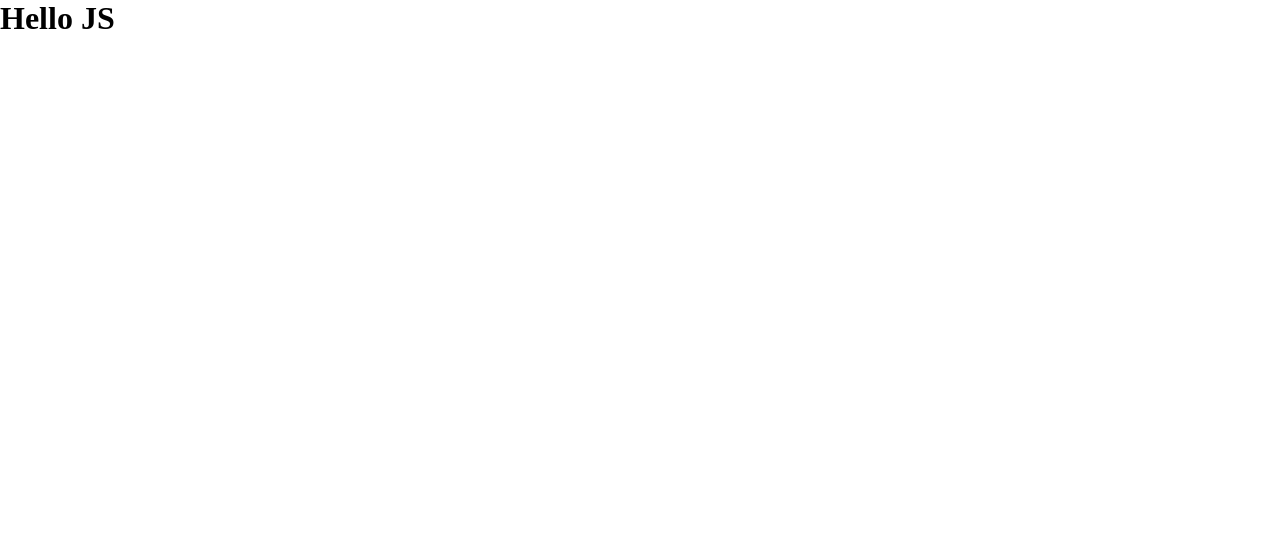
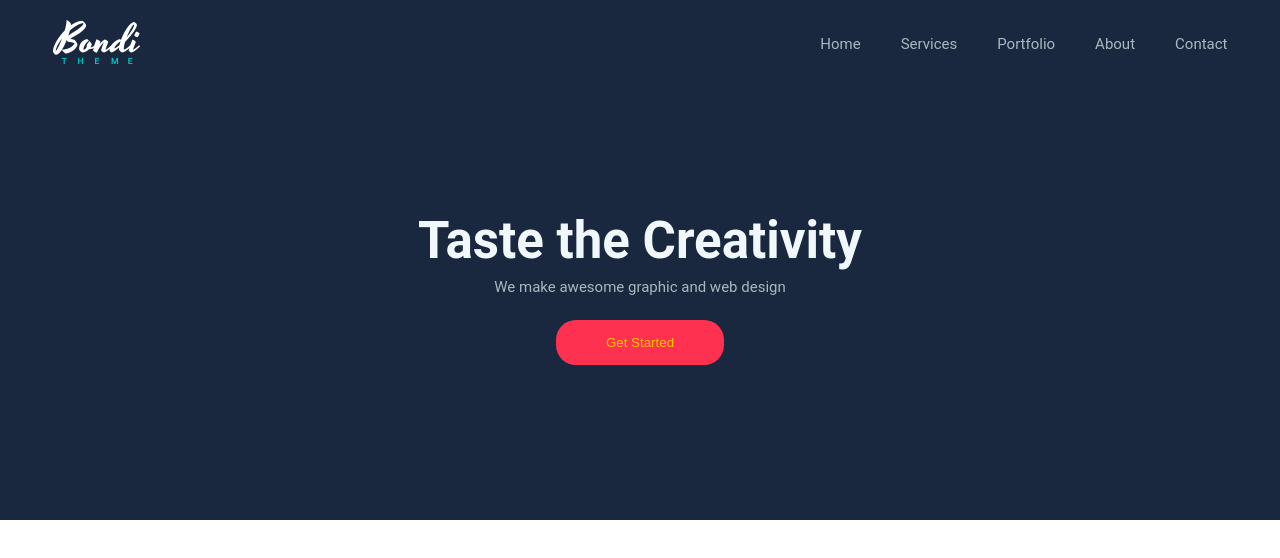
Before and after one commit to IT-Cluster-Academy-FWD/fwdo-1-into-js-g2, a plain HTML site: page index.html in a window 1280 px wide. Drawn offline with Linux system fonts and the light colour scheme.

Commit message:
Header section desktop

```diff
--- a/css/style.css
+++ b/css/style.css
@@ -1,3 +1,9 @@
+:root {
+  --color-font-main: #a8b9c0;
+  --color-button-main: #ff3150;
+  --color-button-text: #ffc501;
+}
+
 body, h1, h2, h3, p, ul {
   padding: 0;
   margin: 0;
@@ -9,4 +15,94 @@ ul {
 
 a {
   text-decoration: none;
+  color: var(--color-font-main);
 }
+
+p {
+  color: var(--color-font-main);
+}
+
+html {
+  font-size: 10px;
+}
+
+body {
+  font-size: 1.5rem;
+  font-family: 'Roboto', sans-serif;
+}
+
+.container {
+  max-width: 1175px;
+  margin: 0 auto;
+  padding: 0 15px;
+}
+
+.button-main {
+  background-color: var(--color-button-main);
+  color: var(--color-button-text);
+  box-shadow: none;
+  border: none;
+  padding: 15px 50px;
+  border-radius: 20px;
+  cursor: pointer;
+  transition: 0.3s;
+}
+
+.button-main:hover {
+  background-color: var(--color-button-text);
+  color: var(--color-button-main);
+}
+
+.header {
+  background-color: #19283f;
+  padding: 20px 0 0 0;
+  min-height: 500px;
+}
+
+.header-content {
+  display: flex;
+  justify-content: space-between;
+}
+
+.header-navigation-items {
+  display: flex;
+}
+
+.header-navigation {
+  display: flex;
+  align-items: center;
+}
+
+.header-navigation-item {
+  margin-right: 40px;
+}
+
+.header-navigation-link {
+  transition: color 0.3s;
+}
+
+.header-navigation-link:hover {
+  color: #00c7c0;
+}
+
+.header-navigation-item:last-child {
+  margin-right: 0;
+}
+
+.header-banner {
+  display: flex;
+  flex-direction: column;
+  align-items: center;
+  min-height: 440px;
+  justify-content: center;
+}
+
+.header-banner-title {
+  color: #f0f8fb;
+  margin-bottom: 8px;
+  font-size: 5.1rem;
+}
+
+.header-banner-description {
+  margin-bottom: 24px;
+}
--- a/index.html
+++ b/index.html
@@ -5,8 +5,31 @@
   <meta name="viewport" content="width=device-width, initial-scale=1.0">
   <title>JS tutorial</title>
   <link rel="stylesheet" href="/css/style.css">
+  <link href="https://fonts.googleapis.com/css2?family=Roboto:wght@300;400;500&display=swap" re l="stylesheet">
 </head>
 <body>
-  <h1>Hello JS</h1>
+  <header class="header">
+    <div class="container">
+      <div class="header-content">
+        <a href="" class="header-logo">
+          <img src="/img/logo.png" alt="Bondi logo">
+        </a>
+        <nav class="header-navigation">
+          <ul class="header-navigation-items">
+            <li class="header-navigation-item"><a class="header-navigation-link" href="">Home</a></li>
+            <li class="header-navigation-item"><a class="header-navigation-link" href="">Services</a></li>
+            <li class="header-navigation-item"><a class="header-navigation-link" href="">Portfolio</a></li>
+            <li class="header-navigation-item"><a class="header-navigation-link" href="">About</a></li>
+            <li class="header-navigation-item"><a class="header-navigation-link" href="">Contact</a></li>
+          </ul>
+        </nav>
+      </div>
+      <div class="header-banner">
+        <h1 class="header-banner-title">Taste the Creativity</h1>
+        <p class="header-banner-description">We make awesome graphic and web design</p>
+        <button class="header-banner-button button-main">Get Started</button>
+      </div>
+    </div>
+  </header>
 </body>
 </html>
--- a/js/script.js
+++ b/js/script.js
@@ -0,0 +1,5 @@
+// es5
+var firstName = "Stepan";
+
+// es6
+let firstName = "Stepan";
```
Also changed, not shown: img/logo.png (added).
